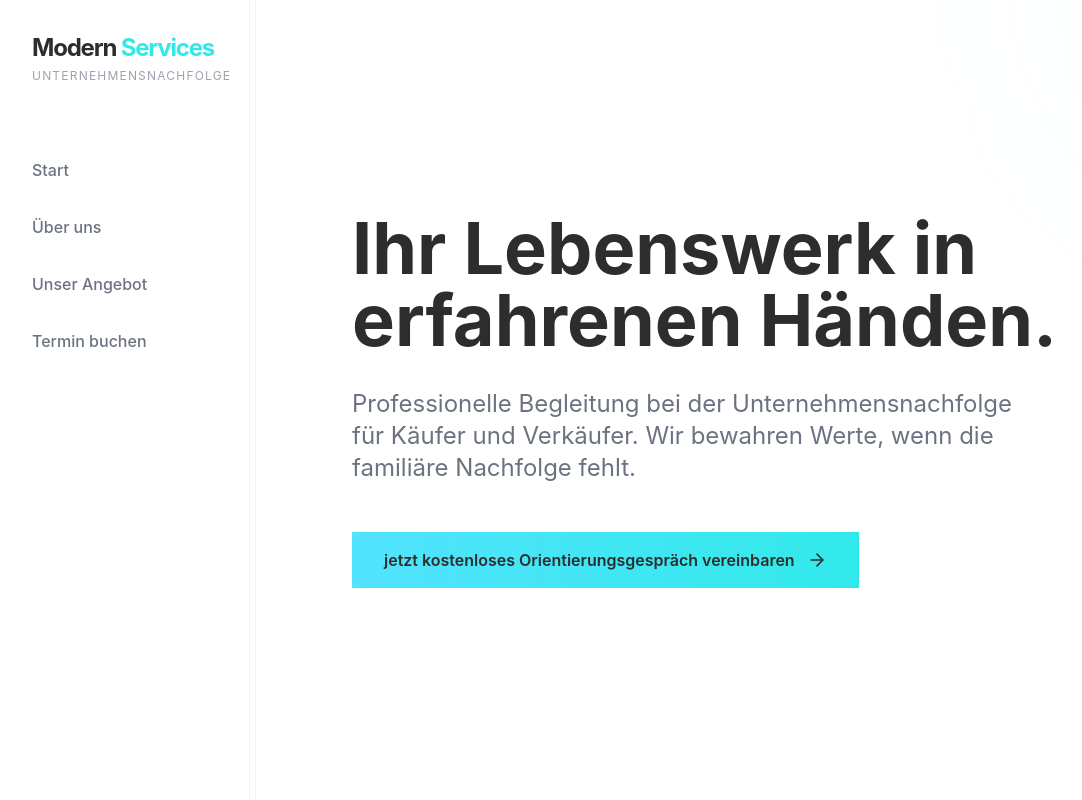
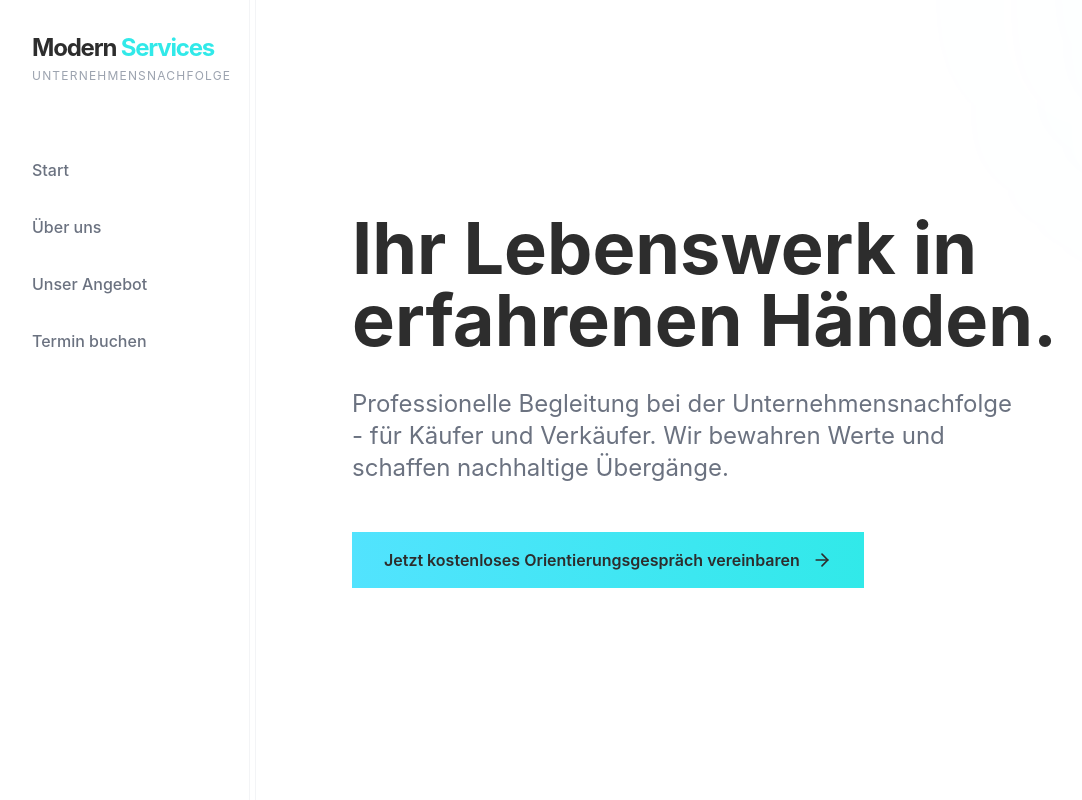
Before and after one commit to ellen2407/modern-services, a React (Vite) app: page / in a window 1280 px wide. Shown: the top 800 px of the page, without its empty margins (0-1082 px from the left). Built offline with nearby package versions, Linux system fonts and the light colour scheme.

Commit message:
Anpassung hero

```diff
--- a/src/components/Hero.tsx
+++ b/src/components/Hero.tsx
@@ -18,14 +18,14 @@ const Hero: React.FC = () => {
           Ihr Lebenswerk in erfahrenen Händen.
         </h1>
         <p className="text-xl md:text-2xl text-gray-500 max-w-2xl leading-relaxed mb-12">
-          Professionelle Begleitung bei der Unternehmensnachfolge für Käufer und Verkäufer. Wir bewahren Werte, wenn die familiäre Nachfolge fehlt.
+          Professionelle Begleitung bei der Unternehmensnachfolge - für Käufer und Verkäufer. Wir bewahren Werte und schaffen nachhaltige Übergänge.
         </p>
         <button
           onClick={handleCta}
           className="bg-gradient-to-r from-[#52e3fe] to-[#31e9e9] text-[#2d2d2d] font-semibold py-4 px-8 rounded-none flex items-center gap-3 hover:shadow-lg hover:shadow-[#52e3fe]/20 transition-all active:scale-95 whitespace-nowrap"
           style={{ padding: '16px 32px' }}
         >
-          jetzt kostenloses Orientierungsgespräch vereinbaren
+          Jetzt kostenloses Orientierungsgespräch vereinbaren
           <ArrowRight size={20} />
         </button>
       </div>
```
